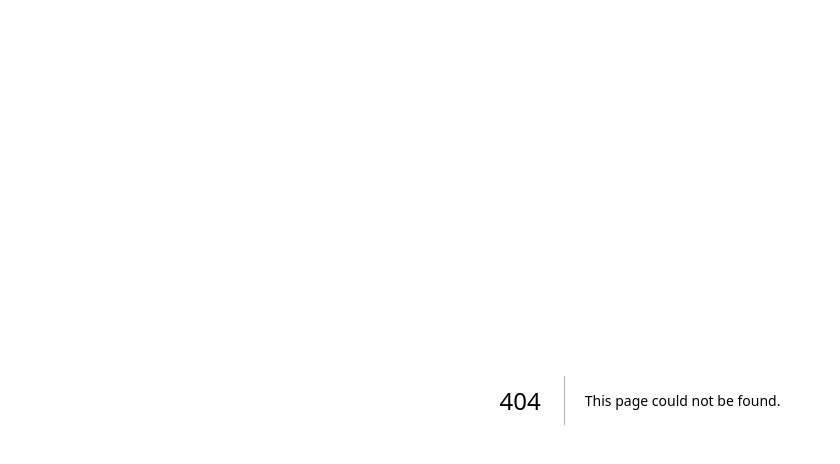
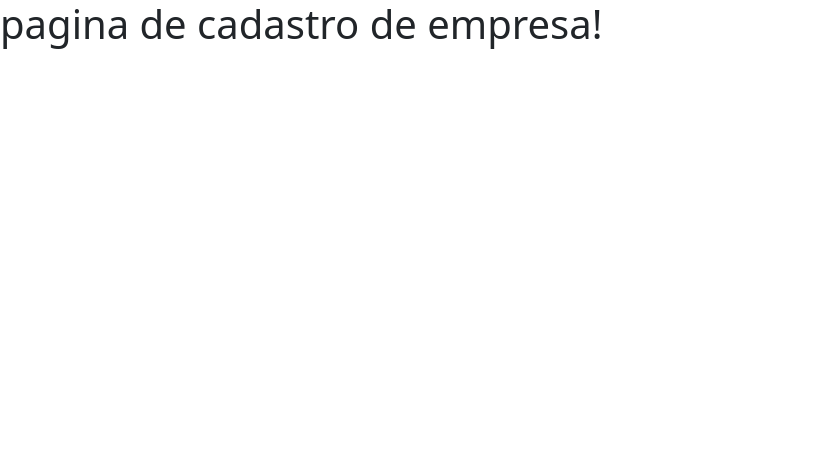
Before and after one commit to LuizFernandoFormenton/pi-comercio, a Next.js app: page /cadastro_empresa in a window 1280 px wide. Before the commit this address had no page. Shown: the top 464 px of the page, without its empty margins (0-840 px from the left). Built offline with nearby package versions, Linux system fonts and the light colour scheme.

Commit message:
pagina de cadastro

```diff
--- /dev/null
+++ b/app/cadastro_empresa/page.js
@@ -0,0 +1,7 @@
+export default function CadastroEmpresa() {
+  return (
+    <div>
+     <h1> pagina de cadastro de empresa! </h1>
+    </div>
+  );
+}
```
Also changed, not shown: 1 other file (tests, documents, lock files or other folders).
